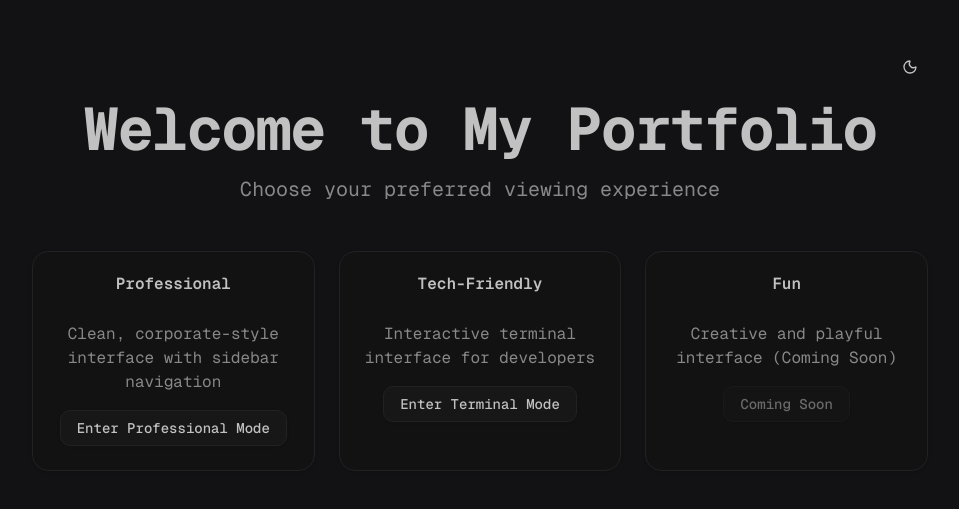
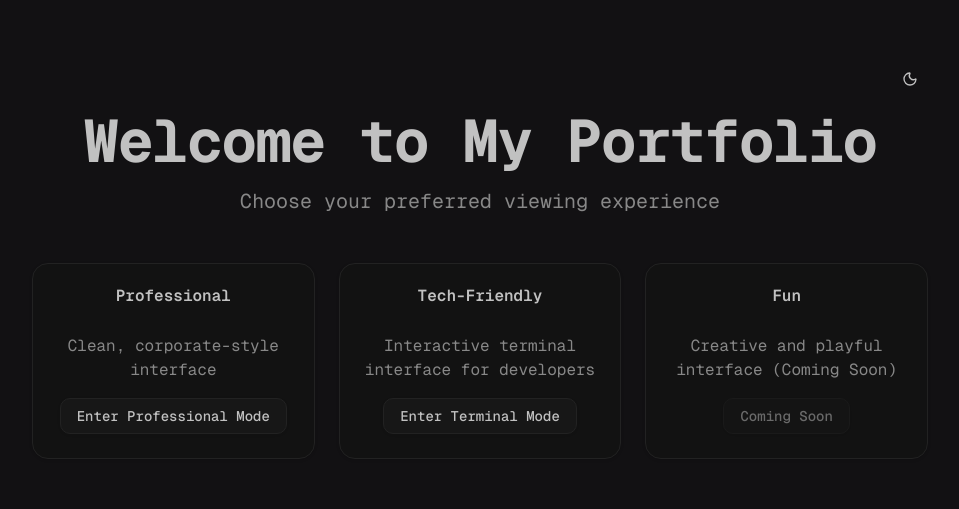
Before and after one commit to prajasnaik/profile, a Next.js app: page / in a window 1280 px wide. Shown: the part 139-648 px from the top of the page, without its empty margins (160-1119 px from the left). Built offline with nearby package versions, Linux system fonts and the light colour scheme.

Commit message:
Fixed alignment of button

```diff
--- a/src/components/mode-selector.tsx
+++ b/src/components/mode-selector.tsx
@@ -34,7 +34,7 @@ export function ModeSelector({ onModeSelect }: ModeSelectorProps) {
             </CardHeader>
             <CardContent className="text-center">
               <p className="text-muted-foreground mb-4">
-                Clean, corporate-style interface with sidebar navigation
+                Clean, corporate-style interface
               </p>
               <Button
                 onClick={() => onModeSelect('professional')}
```
